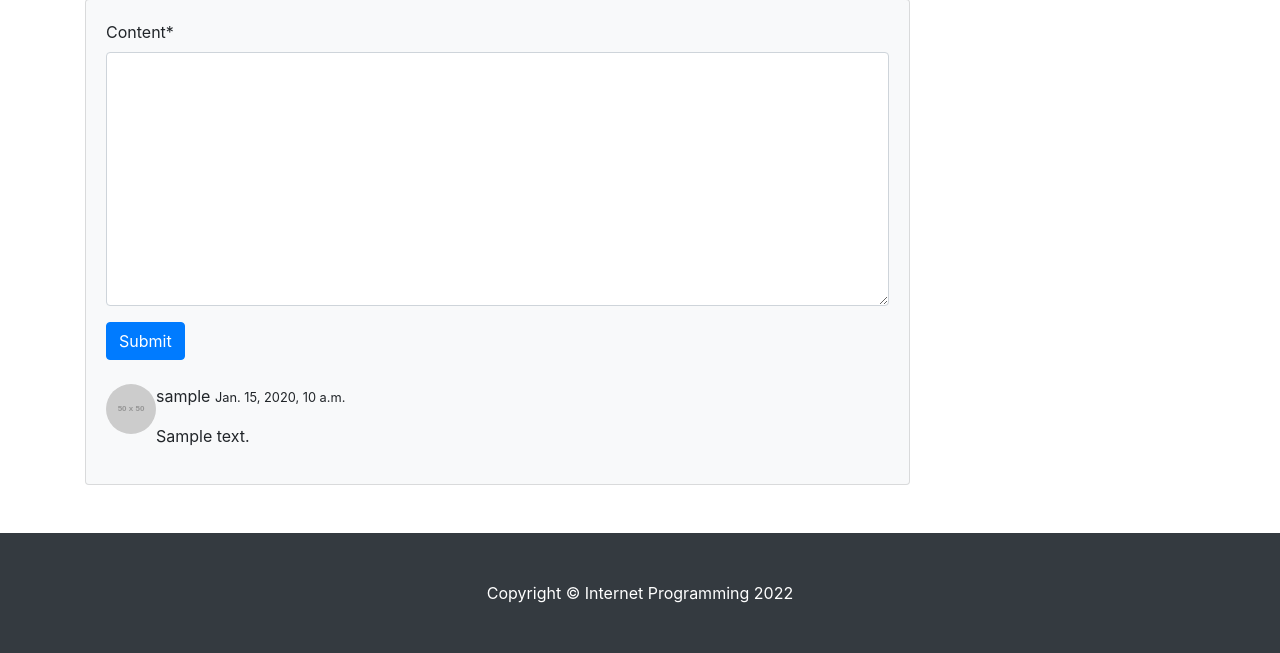
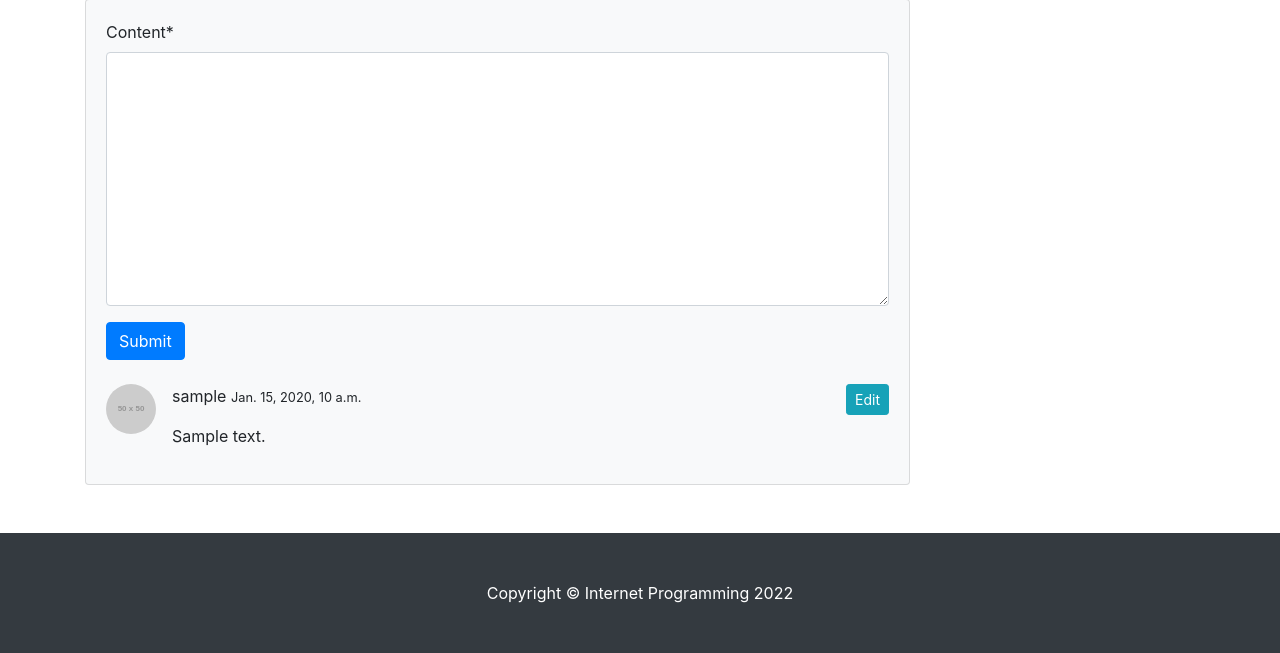
Before and after one commit to hyeonjichoi21/Django22, a Django app: page /blog/1/ in a window 1280 px wide. Shown: the part 727-1380 px from the top of the page. Run offline with Django 4.2, Linux system fonts and the light colour scheme; a user stored in the database is signed in; tables that the repository leaves empty hold one stand-in row (values such as "Sample post"); grey boxes marked "Sample" are stand-in pictures; grey boxes labelled with a size stand in for pictures from a placeholder-image service; some libraries are stand-ins or nearby versions.

Commit message:
댓글 수정하기

```diff
--- a/blog/templates/blog/post_detail.html
+++ b/blog/templates/blog/post_detail.html
@@ -96,14 +96,25 @@
                                 {% if post.comment_set.exists %}
                                 {% for comment in post.comment_set.iterator %}
                                 <!-- Single comment-->
-                                <div class="d-flex" id="comment-{{comment.pk}}">
-                                    <div class="flex-shrink-0"><img class="rounded-circle" src="https://dummyimage.com/50x50/ced4da/6c757d.jpg" alt="..." /></div>
-                                    <div class="ms-3">
+                                <div class="media d-flex" id="comment-{{comment.pk}}">
+                                   <img class="rounded-circle mr-3" src="https://dummyimage.com/50x50/ced4da/6c757d.jpg" alt="..." />
+                                    <div class="media-body ms-3">
+                                        {% if user.is_authenticated and  comment.author == user %}
+                                            <a role="button" class="btn btn-sm btn-info float-right"
+                                               href="/blog/update_comment/{{comment.pk}}/">
+                                                Edit
+                                            </a>
+                                        {% endif %}
                                         <div class="fw-bold">
                                             {{comment.author.username}}
                                             <small class="text_muted">{{comment.created_at}}</small>
                                         </div>
                                         <p>{{comment.content | linebreaks}}</p>
+                                        {% if comment.created_at != comment.modified_at %}
+                                            <p class="text-muted float-right">
+                                                <small>Updated : {{comment.modified_at}}</small>
+                                            </p>
+                                        {% endif %}
                                     </div>
                                 </div>
                                 {% endfor %}
--- a/blog/urls.py
+++ b/blog/urls.py
@@ -5,6 +5,7 @@ urlpatterns = [  # IP주소/blog/
     path('', views.PostList.as_view()),
     path('<int:pk>/', views.PostDetail.as_view()),
     path('<int:pk>/new_comment/', views.new_comment),
+    path('update_comment/<int:pk>/', views.CommentUpdate.as_view()),
     path('update_post/<int:pk>/', views.PostUpdate.as_view()),
     path('create_post/', views.PostCreate.as_view()),
     path('category/<str:slug>/', views.category_page), # IP주소/blog/category/slug/
--- a/blog/views.py
+++ b/blog/views.py
@@ -1,5 +1,5 @@
 from django.shortcuts import render, redirect
-from .models import Post, Category, Tag
+from .models import Post, Category, Tag, Comment
 from django.views.generic import ListView, DetailView, CreateView, UpdateView
 from django.contrib.auth.mixins import LoginRequiredMixin, UserPassesTestMixin
 from django.core.exceptions import PermissionDenied
@@ -122,6 +122,18 @@ def new_comment(request, pk):
     else: # 로그인 안한 사용자
         raise PermissionDenied
 
+class CommentUpdate(LoginRequiredMixin,UpdateView):
+    model = Comment
+    form_class = CommentForm
+    # 템플릿 : comment_form
+
+
+    def dispatch(self, request, *args, **kwargs):
+        if request.user.is_authenticated and request.user == self.get_object().author:
+            return super(CommentUpdate,self).dispatch(request, *args, **kwargs)
+        else:
+            raise PermissionDenied
+
 def category_page(request,slug):
     if slug == 'no_category':
         category = '미분류'
```
Also changed, not shown: blog/templates/blog/comment_form.html (added, +18 -0 lines).
